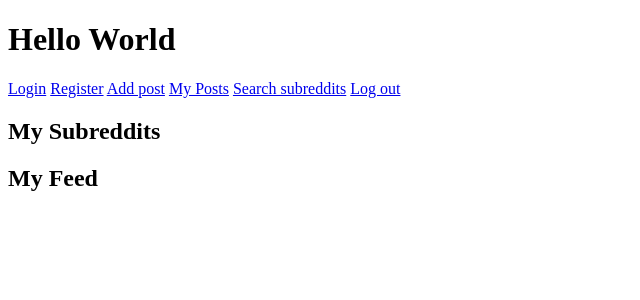
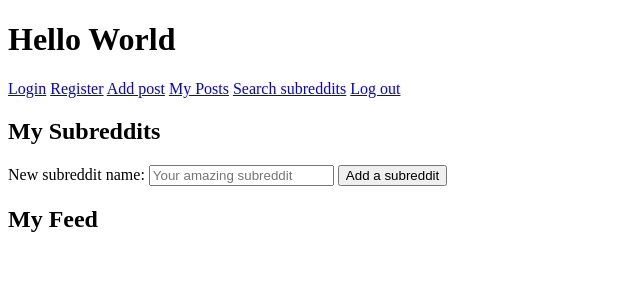
Before and after one commit to kristyanYochev/RedditClone, a Flask app: page / in a window 1280 px wide. Shown: the top 300 px of the page, without its empty margins (0-640 px from the left). Run offline with Flask 2, Linux system fonts and the light colour scheme; the visitor is signed in with stand-in values (Sample User, id 1); data that the repository does not hold is empty.

Commit message:
Added creation of subreddits

```diff
--- a/reddit/app.py
+++ b/reddit/app.py
@@ -213,13 +213,23 @@ def delete_comments(commentid: int):
             return "<h1>No Permissions<h1><a href='/'>I AM BACK!</a>"
 
 
-@app.route("/r")
+@app.route("/r", methods=["GET", "POST"])
 @login_required
 def subreddits():
-    search_term = request.args.get("q")
-    subs = Subreddit.search(search_term, session["userId"])
+    if request.method == "GET":
+        search_term = request.args.get("q")
+        subs = Subreddit.search(search_term, session["userId"])
 
-    return render_template("subreddits.html", subs=subs)
+        return render_template("subreddits.html", subs=subs)
+    else:
+        try:
+            Subreddit(request.form["sub"]).addToDb()
+            return redirect("/")
+        except IntegrityError:
+            return """
+            <h1>Cannot create an existing subreddit</h1>
+            <a href="/">BACK TO HOME</a>
+            """
 
 
 @app.route("/r/<subredditName>", methods=["GET"])
--- a/reddit/templates/index.html
+++ b/reddit/templates/index.html
@@ -20,6 +20,13 @@
         <li><a href="/r/{{ subreddit }}">r/{{ subreddit }}</a></li>
       {% endfor %}
     </ul>
+    <form action="/r" method="POST">
+      <label>
+        New subreddit name:
+        <input name="sub" placeholder="Your amazing subreddit">
+        <button type="submit">Add a subreddit</button>
+      </label>
+    </form>
     <h2>My Feed</h2>
     {% for post in posts %}
       <p><b>Title: </b>{{ post['title'] }}</p>
```
